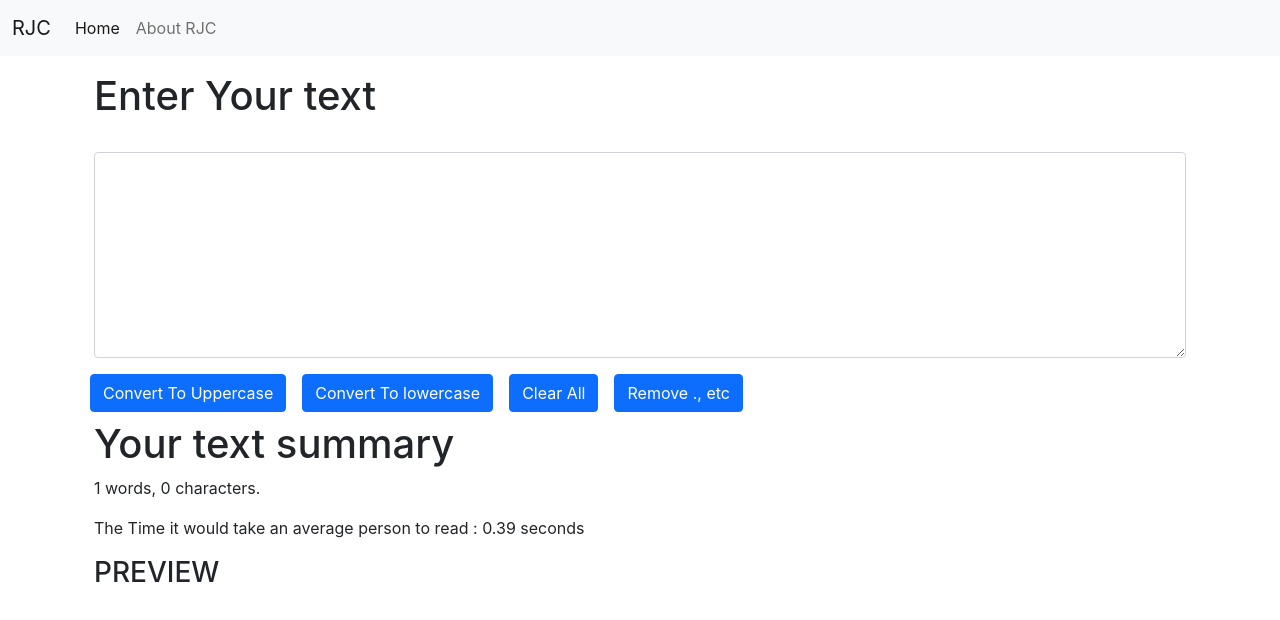
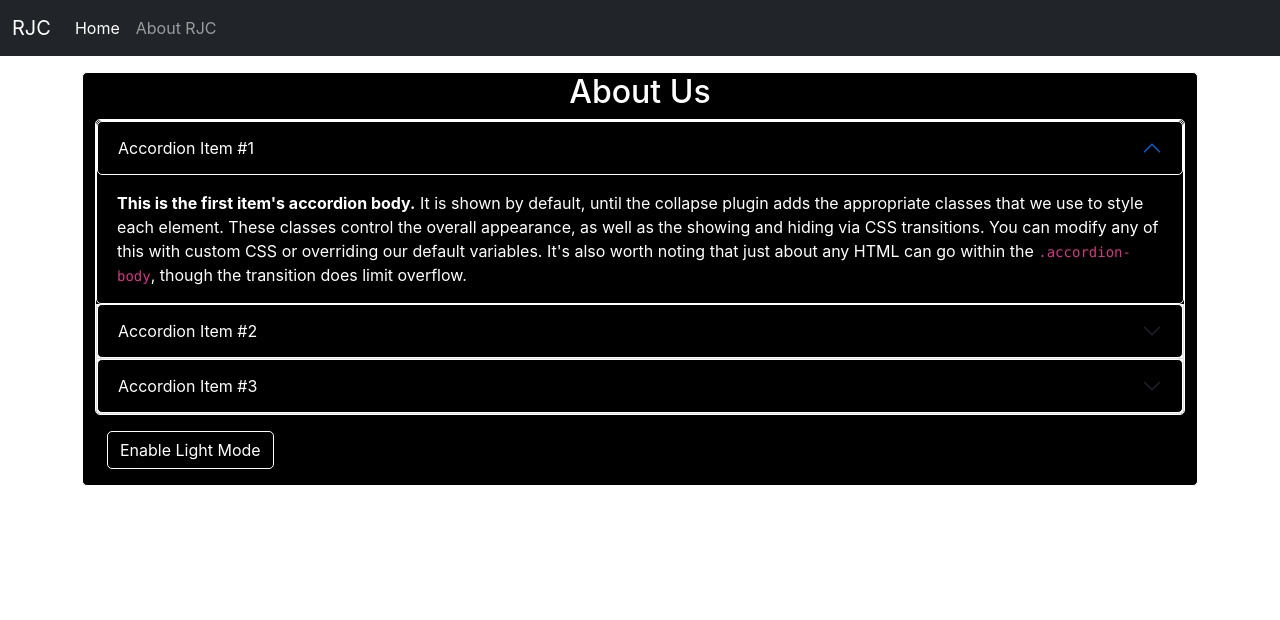
Before and after one commit to FOMEISTAKEN/textutils, a React (Create React App) app: page / in a window 1280 px wide. Shown: the top 620 px of the page. Built offline with nearby package versions, Linux system fonts and the light colour scheme.

Commit message:
added dark mode

```diff
--- a/src/App.js
+++ b/src/App.js
@@ -2,13 +2,15 @@
 import React from 'react'
 import Navbar from './components/Navbar';
 import TextForm from './components/TextForm';
+import About from './components/About';
 
 function App() {
   return (
 <>
     <Navbar title="RJC" aboutText="About RJC"/>
 <div className="container">
-    <TextForm name="Your Text" heading="Enter Your text"/>
+    {/* <TextForm name="Your Text" heading="Enter Your text"/> */}
+    <About/>
 </div>
 </>
   );
--- a/src/components/About.js
+++ b/src/components/About.js
@@ -1,9 +1,88 @@
-import React from 'react'
+import React, {useState} from 'react'
+// import { Accordion } from 'react-bootstrap'
 
 export default function About() {
+    const [btntext, setBtnText] = useState("Enable Light Mode")
+
+
+    const [mystyle, setMystyle] = useState(  {
+        color: 'white',
+        backgroundColor: 'black',
+        border: '1px solid white',
+        borderRadius: '5px'
+
+    })
+
+    const  toggleStyle = () =>{
+         if (mystyle.color == 'white') {
+            setMystyle({
+                color: 'black',
+                backgroundColor: 'white',
+                border: '1px solid white',
+                borderRadius: '5px'
+            })
+            setBtnText("Enable Dark Mode")
+        }
+     else{
+        setMystyle({
+            color: 'white',
+            backgroundColor: 'black'
+        })
+        setBtnText("Enable Light Mode")
+     }
+
+    }
+
+
+
+
     return (
-        <div>
+       <div className='container my-3'  style={mystyle}>
+                        <center> <h2>About Us</h2> </center>
+                        <div className="accordion" id="accordionExample" style={mystyle}>
+            <div className="accordion-item"  style={mystyle}>
+                <h2 className="accordion-header" id="headingOne">
+                <button  style={mystyle} className="accordion-button" type="button" data-bs-toggle="collapse" data-bs-target="#collapseOne" aria-expanded="true" aria-controls="collapseOne">
+                    Accordion Item #1
+                </button>
+                </h2>
+                <div id="collapseOne" className="accordion-collapse collapse show" aria-labelledby="headingOne" data-bs-parent="#accordionExample">
+                <div className="accordion-body">
+                    <strong>This is the first item's accordion body.</strong> It is shown by default, until the collapse plugin adds the appropriate classes that we use to style each element. These classes control the overall appearance, as well as the showing and hiding via CSS transitions. You can modify any of this with custom CSS or overriding our default variables. It's also worth noting that just about any HTML can go within the <code>.accordion-body</code>, though the transition does limit overflow.
+                </div>
+                </div>
+            </div>
+            <div className="accordion-item">
+                <h2 className="accordion-header" id="headingTwo">
+                <button  style={mystyle} className="accordion-button collapsed" type="button" data-bs-toggle="collapse" data-bs-target="#collapseTwo" aria-expanded="false" aria-controls="collapseTwo">
+                    Accordion Item #2
+                </button>
+                </h2>
+                <div  style={mystyle} id="collapseTwo" className="accordion-collapse collapse" aria-labelledby="headingTwo" data-bs-parent="#accordionExample">
+                <div className="accordion-body">
+                    <strong>This is the second item's accordion body.</strong> It is hidden by default, until the collapse plugin adds the appropriate classes that we use to style each element. These classes control the overall appearance, as well as the showing and hiding via CSS transitions. You can modify any of this with custom CSS or overriding our default variables. It's also worth noting that just about any HTML can go within the <code>.accordion-body</code>, though the transition does limit overflow.
+                </div>
+                </div>
+            </div>
+            <div className="accordion-item">
+                <h2 className="accordion-header" id="headingThree">
+                <button  style={mystyle} className="accordion-button collapsed" type="button" data-bs-toggle="collapse" data-bs-target="#collapseThree" aria-expanded="false" aria-controls="collapseThree">
+                    Accordion Item #3
+                </button>
+                </h2>
+                <div  style={mystyle} id="collapseThree" className="accordion-collapse collapse" aria-labelledby="headingThree" data-bs-parent="#accordionExample">
+                <div className="accordion-body">
+                    <strong>This is the third item's accordion body.</strong> It is hidden by default, until the collapse plugin adds the appropriate classes that we use to style each element. These classes control the overall appearance, as well as the showing and hiding via CSS transitions. You can modify any of this with custom CSS or overriding our default variables. It's also worth noting that just about any HTML can go within the <code>.accordion-body</code>, though the transition does limit overflow.
+                </div>
+                </div>
+            </div>
+            </div>
 
-        </div>
+
+            <div className="container">
+            <button style={mystyle}  onClick={toggleStyle} className="btn btn-dark my-3">{btntext}</button>
+
+            </div>
+</div>
     )
 }
--- a/src/components/Navbar.js
+++ b/src/components/Navbar.js
@@ -5,7 +5,7 @@
 export default function Navbar(props) {
     return (
         <>
-        <nav className="navbar navbar-expand-lg navbar-light bg-light">
+        <nav className="navbar navbar-expand-lg navbar-dark bg-dark">
    <div className="container-fluid">
      <a className="navbar-brand" href="/">{props.title}</a>
      <button className="navbar-toggler" type="button" data-bs-toggle="collapse" data-bs-target="#navbarSupportedContent" aria-controls="navbarSupportedContent" aria-expanded="false" aria-label="Toggle navigation">
```
